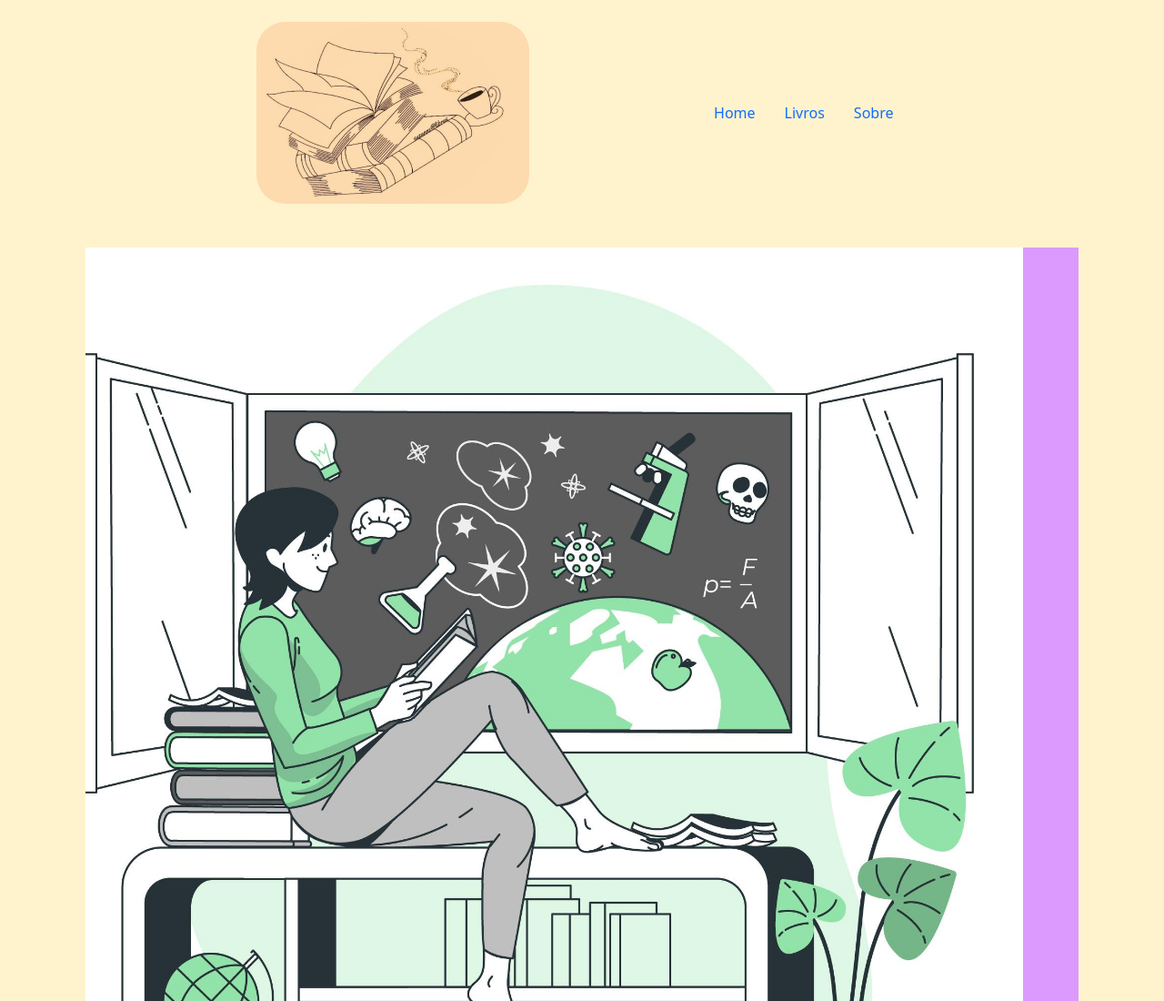
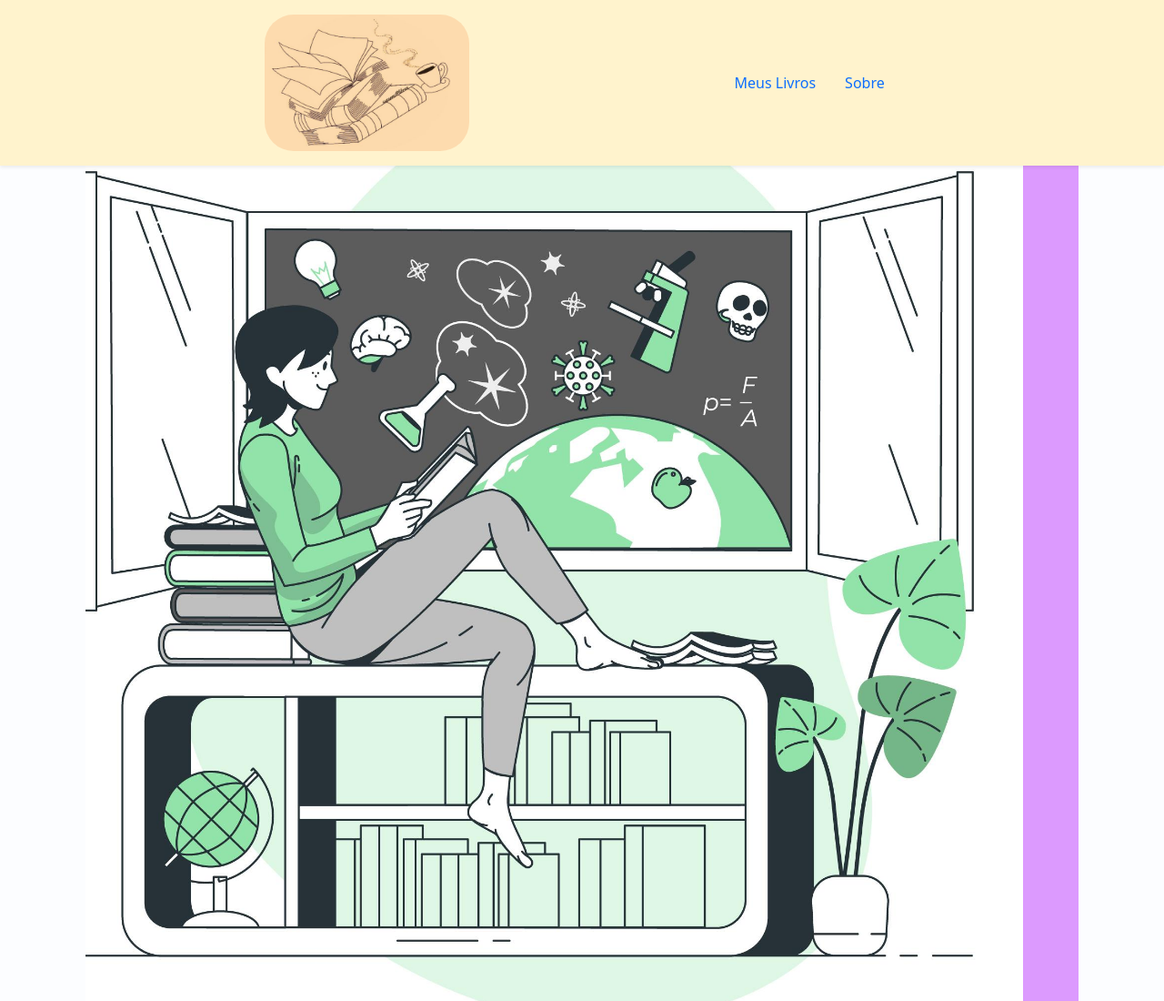
Before and after one commit to Enge-Olate/minha_biblioteca, a plain HTML site: page index.html in a window 1280 px wide. Shown: the top 1100 px of the page at 91% size. Drawn offline with nearby package versions, Linux system fonts and the light colour scheme.

Commit message:
Tornando heder fixo na tela.

```diff
--- a/index.html
+++ b/index.html
@@ -14,25 +14,27 @@
       .card {
         height: 100%; /* Garante que todos os cards tenham a mesma altura */
       }
+      body{
+        background-color: #fcfdff; /* Cor de fundo do corpo */
+      }
+
     </style>
     <!-- fim style -->
     <title>Livros</title>
   </head>
-  <body class="bg-warning-subtle">
+  <body>
     <div class="container p-4">
         <!-- cabeçalho -->
-        <header>
-            <nav class="nav-bar d-flex flex-direction-row align-items-center justify-content-evenly">
-                <img src="/img/livros.png" alt="livros com café"    class="img-fluid rounded-5"  />
+        <header class="fixed-top bg-warning-subtle p-3 mb-5 shadow-sm">
+            <nav  class="nav-bar d-flex flex-direction-row align-items-center justify-content-evenly" >
+                <img src="/img/livros.png" alt="livros com café" style="height: 150px;"   class="img-fluid rounded-5"  />
                 <ul class="nav  align-items-center">
+
                     <li class="nav-item">
-                        <a class="nav-link active" aria-current="page" href="#">Home</a>
+                        <a class="nav-link" href="#main">Meus Livros</a>
                     </li>
                     <li class="nav-item">
-                        <a class="nav-link" href="#">Livros</a>
-                    </li>
-                    <li class="nav-item">
-                        <a class="nav-link" href="#">Sobre</a>
+                        <a class="nav-link" href="#footer">Sobre</a>
                     </li>
                 </ul>
             </nav>
@@ -62,7 +64,7 @@
 
           <!-- Cards -->
 
-          <main>
+          <main id="main">
             <div class="row row-cols-1 row-cols-md-2 row-cols-lg-3 g-4">
                <div class="col">
                 <div class="card" >
@@ -104,7 +106,7 @@
             </main>
             <!-- Fim cards -->
             <!-- rodapé -->
-            <footer class="text-center mt-5 pt-4 border-top border-dark">
+            <footer class="text-center mt-5 pt-4 border-top border-dark" id="footer">
                 <p>&copy; 2025 Livros. Todos os direitos reservados.</p>
                 <p>Desenvolvido por <a href="https://github.com/Enge-olate">Enge-Olate</a></p>
                 <p>Contato: [Seu E-mail]</p>
```
